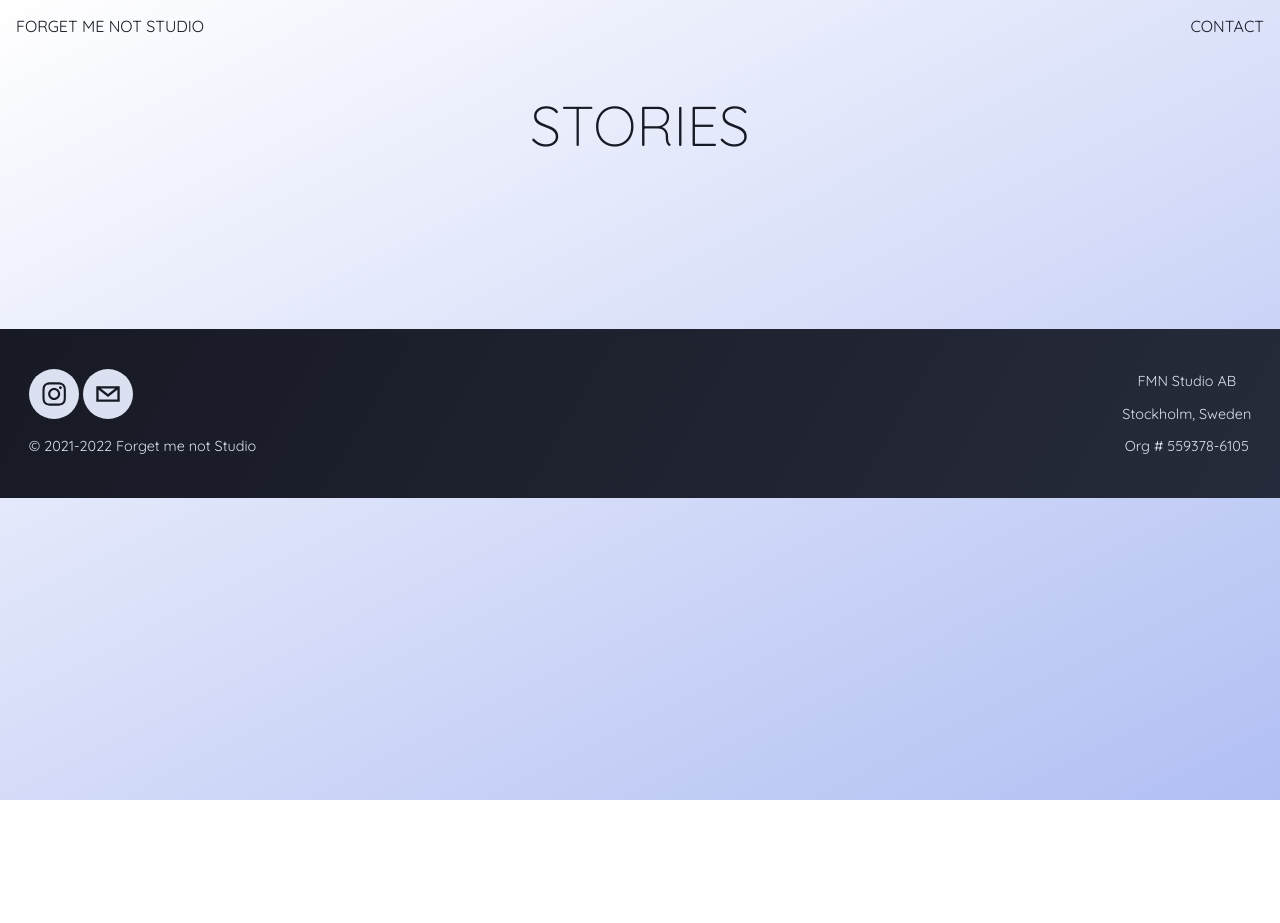
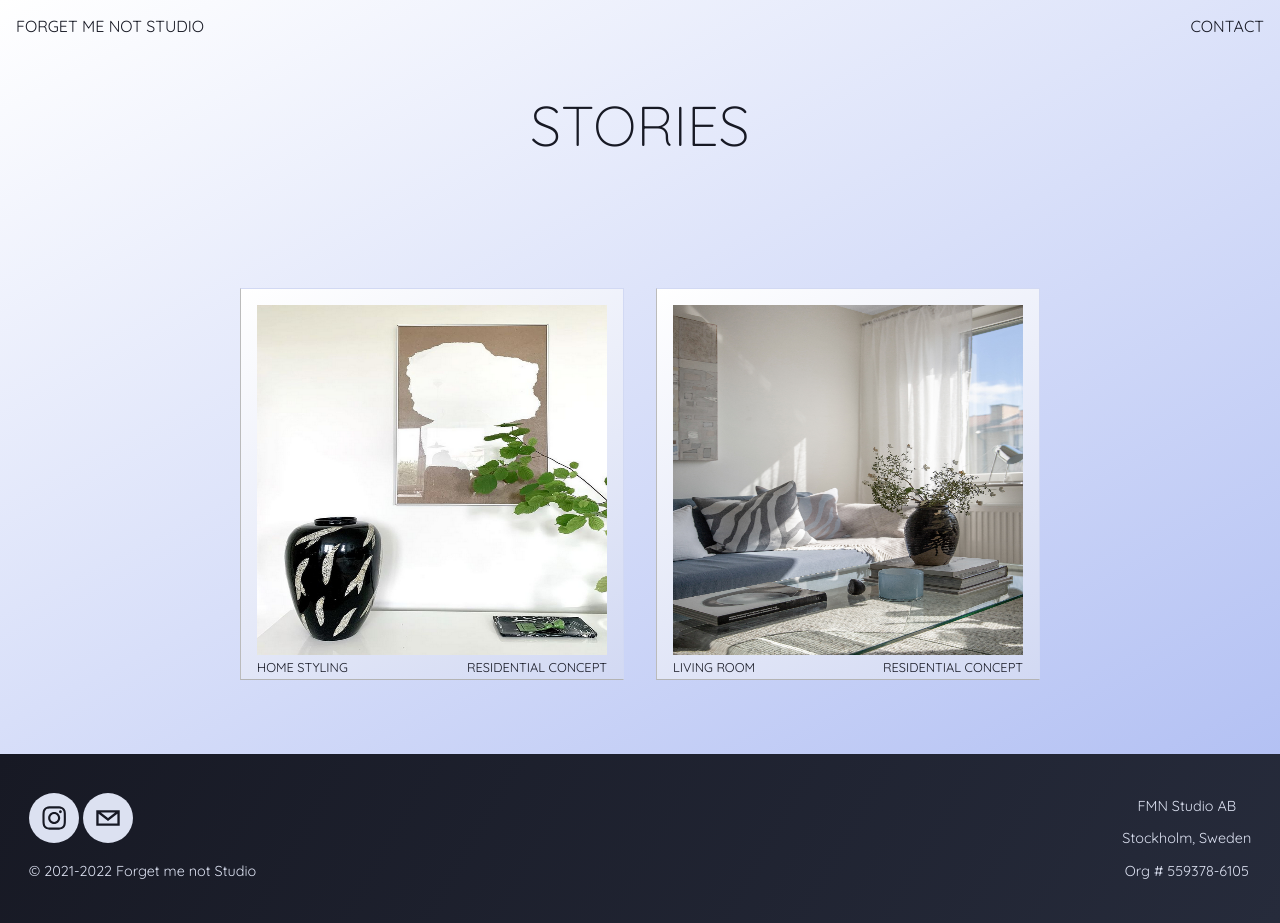
Before and after one commit to pinne/forgetmenotstudio, a Next.js app: page /stories in a window 1280 px wide. Before the commit the page ends 800 px from the top, so only its background shows below. Built offline with nearby package versions, Linux system fonts and the light colour scheme.

Commit message:
Adding project puff to stories page

```diff
--- a/components/project-puff.module.css
+++ b/components/project-puff.module.css
@@ -1,19 +1,24 @@
 .container {
   display: flex;
-  justify-content: space-between;
+  justify-content: center;
   width: 100%;
   margin: auto 0;
 }
 .puff {
+  margin: 1em;
   padding: 1em 1em 0.3em 1em;
-  border: 1px solid transparent;
+  border-bottom: 1px solid rgb(179, 179, 179);
+  border-left: 1px solid rgb(187, 187, 187);
+  border-top: 1px solid rgb(210, 217, 243);
+  border-right: 1px solid rgb(210, 217, 243);
+  background: linear-gradient(153deg, rgba(255,255,255,1) 0%, rgb(210, 217, 243) 100%);
 }
 .puff a:hover {
   text-decoration: none;
 }
 .puff:hover {
+  z-index: 100;
   border: 1px solid black;
-  z-index: 100;
 }
 .puff:active {
   border: 1px dashed black;
--- a/pages/index.js
+++ b/pages/index.js
@@ -1,6 +1,4 @@
-import Layout from '../components/layout'
 import Contacts from '../components/contacts'
-import ProjectPuff from '../components/project-puff'
 
 export default function Home() {
   return (
--- a/pages/stories/index.js
+++ b/pages/stories/index.js
@@ -1,5 +1,40 @@
+import Image from 'next/image'
+import aptStyling from '../../images/apt-styling.jpg'
+import tavla from '../../images/bild-med-tavla.png'
+import styles from '../../components/project-puff.module.css'
+
+function LargePuff({image, project, description}) {
+  return (
+    <div className={styles.puff}>
+      <a href="#">
+        <Image
+          src={image}
+          className={styles.cover}
+          width="350"
+          height="350"
+        />
+        <div className={styles.bottom}>
+          <div>{project}</div>
+          <div>{description}</div>
+        </div>
+      </a>
+    </div>
+  )
+}
 export default function Stories ({ stories }) {
   return <div>
     <h1>Stories</h1>
+    <div className={styles.container}>
+      <LargePuff
+        image={tavla}
+        project="Home styling"
+        description="Residential concept"
+      />
+      <LargePuff
+        image={aptStyling}
+        project="Living room"
+        description="Residential concept"
+      />
+      </div>
   </div>
 }
```
